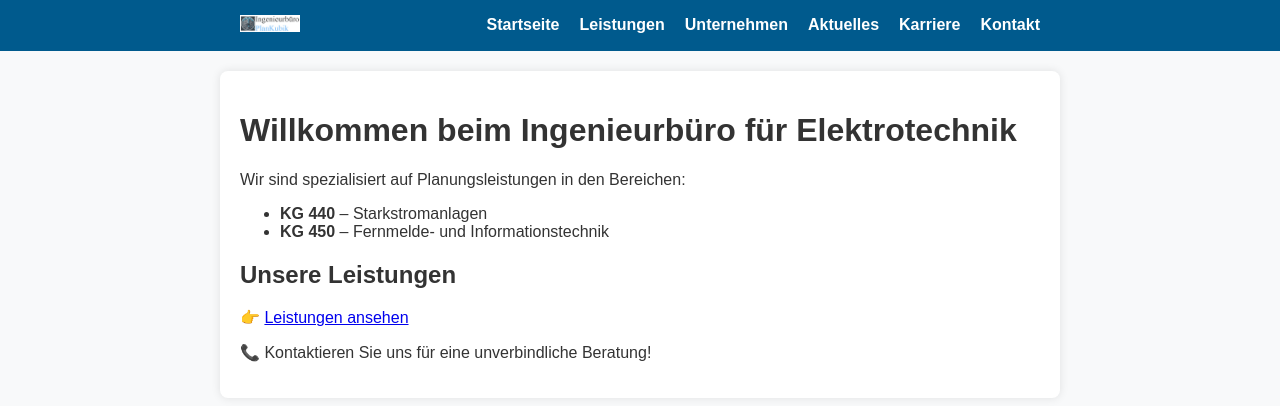
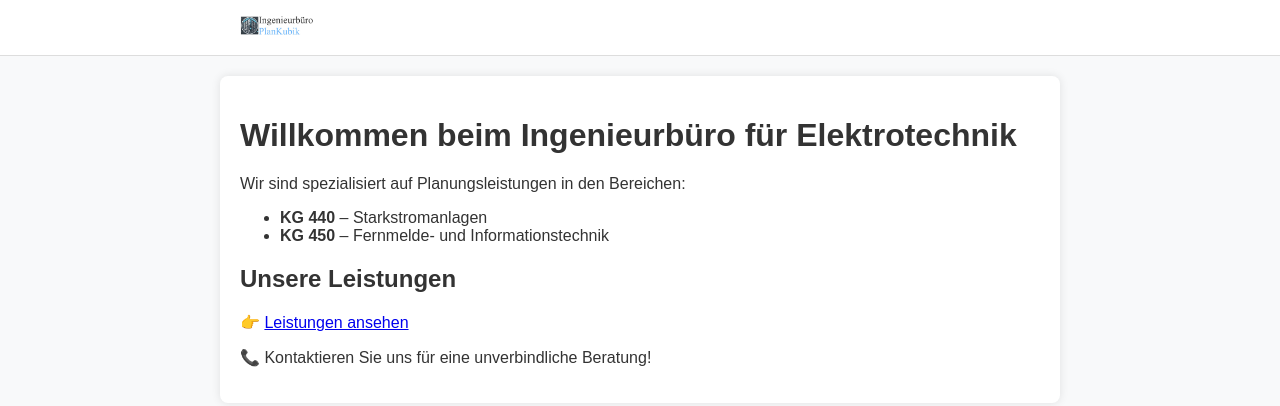
Before and after one commit to KukasLee/ibwebsite, a Jekyll site: the page built from index.md, in a window 1280 px wide. Shown: the top 406 px of the page. Built offline with Jekyll 4.4.1, drawn with Linux system fonts in a browser that asks for light colours.

Commit message:
Add files via upload

```diff
--- a/_layouts/default.html
+++ b/_layouts/default.html
@@ -22,9 +22,10 @@
 
         /* Header Styling */
         header {
-            background: #005a8d;
-            color: white;
+            background: white;
+            color: #333;
             padding: 15px 0;
+            border-bottom: 1px solid #ddd;
         }
 
         .header-content {
@@ -35,7 +36,7 @@
 
         header img {
 			width: 30%; /* Beispiel: 30% der Breite des Containers */
-			max-width: 200px; /* Aber nicht größer als 200px */
+			max-width: 500px; /* Aber nicht größer als 500px */
 			height: auto; /* Seitenverhältnis bleibt erhalten */
         }
 
```
